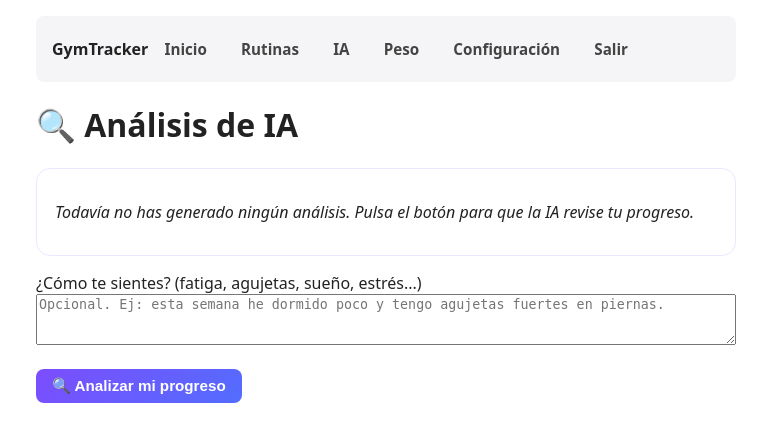
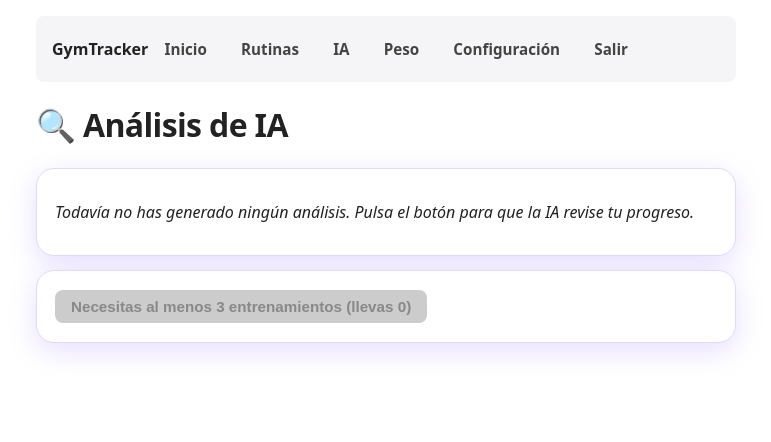
Before and after one commit to jaimemorenov621-cmyk/gym-tracker, a Flask app: page /ai/analysis in a window 1280 px wide. Shown: the top 442 px of the page, without its empty margins (254-1025 px from the left). Run offline with Flask 3, Linux system fonts and the light colour scheme; the visitor is signed in with stand-in values (Sample User, id 1); data that the repository does not hold is empty.

Commit message:
Mínimo de 3 entrenamientos para IA y rediseño de IA/Peso/Configuración
request_ai_analysis() ya no genera un análisis con menos de
MIN_WORKOUTS_FOR_AI_ANALYSIS (3) entrenamientos registrados -- guard
en servidor además del botón deshabilitado en la plantilla, mismo
patrón que el límite semanal ya existente.

ai_analysis.html, weight.html y settings.html pasan al mismo estilo
"Whoop" que el resto de la app (tarjetas elevadas, título en negrita).
settings.html, que no tenía ninguna tarjeta, se agrupa en 3 secciones
claras (preferencias de entrenamiento, perfil, racha).

```diff
--- a/app/routes.py
+++ b/app/routes.py
@@ -702,9 +702,17 @@ def delete_weight_entry(entry_id):
     return redirect(url_for("weight"))
 
 
+MIN_WORKOUTS_FOR_AI_ANALYSIS = 3
+
+
 @app.route("/ai/analysis")
 @login_required
 def ai_analysis():
+    total_workouts = db.session.scalar(
+        sa.select(sa.func.count())
+        .select_from(Workout)
+        .where(Workout.user_id == current_user.id)
+    )
     latest = db.session.scalar(
         sa.select(AiAnalysis)
         .where(AiAnalysis.user_id == current_user.id)
@@ -736,6 +744,8 @@ def ai_analysis():
         latest=latest,
         analysis=analysis,
         next_available=next_available,
+        total_workouts=total_workouts,
+        min_workouts=MIN_WORKOUTS_FOR_AI_ANALYSIS,
         checkin_form=AiCheckinForm(),
     )
 
@@ -752,6 +762,18 @@ def request_ai_analysis():
     )
     if has_recent:
         flash("Ya generaste un análisis esta semana. Vuelve a intentarlo más adelante.")
+        return redirect(url_for("ai_analysis"))
+
+    total_workouts = db.session.scalar(
+        sa.select(sa.func.count())
+        .select_from(Workout)
+        .where(Workout.user_id == current_user.id)
+    )
+    if total_workouts < MIN_WORKOUTS_FOR_AI_ANALYSIS:
+        flash(
+            f"Necesitas al menos {MIN_WORKOUTS_FOR_AI_ANALYSIS} entrenamientos registrados "
+            f"para generar un análisis (llevas {total_workouts})."
+        )
         return redirect(url_for("ai_analysis"))
 
     try:
--- a/app/templates/ai_analysis.html
+++ b/app/templates/ai_analysis.html
@@ -1,16 +1,16 @@
 {% extends "base.html" %}
 {% block content %}
-    <h1>🔍 Análisis de IA</h1>
+    <h1 style="font-weight:800; letter-spacing:-0.02em;">🔍 Análisis de IA</h1>
 
     {% if latest %}
         <p class="pill">📅 {{ latest.created_at.strftime('%d/%m/%Y %H:%M') }}</p>
 
         {% if analysis %}
-            <div class="card analysis-summary">
+            <div class="card card-elevated analysis-summary">
                 {{ analysis.resumen }}
             </div>
 
-            <div class="card analysis-section analysis-fortalezas">
+            <div class="card card-elevated analysis-section analysis-fortalezas">
                 <h3>💪 Fortalezas</h3>
                 {% if analysis.fortalezas %}
                     <ul>
@@ -21,7 +21,7 @@
                 {% endif %}
             </div>
 
-            <div class="card analysis-section analysis-areas-mejora">
+            <div class="card card-elevated analysis-section analysis-areas-mejora">
                 <h3>⚠️ Áreas de mejora</h3>
                 {% if analysis.areas_mejora %}
                     <ul>
@@ -32,7 +32,7 @@
                 {% endif %}
             </div>
 
-            <div class="card analysis-section analysis-proximos-pasos">
+            <div class="card card-elevated analysis-section analysis-proximos-pasos">
                 <h3>🎯 Próximos pasos</h3>
                 {% if analysis.proximos_pasos %}
                     <ol>
@@ -43,28 +43,32 @@
                 {% endif %}
             </div>
         {% else %}
-            <div class="card">
+            <div class="card card-elevated">
                 <div class="notes-box" style="white-space:pre-wrap;">{{ latest.content }}</div>
             </div>
         {% endif %}
     {% else %}
-        <div class="card">
+        <div class="card card-elevated">
             <p><em>Todavía no has generado ningún análisis. Pulsa el botón para que la IA revise tu progreso.</em></p>
         </div>
     {% endif %}
 
+    <div class="card card-elevated">
         <form action="{{ url_for('request_ai_analysis') }}" method="post">
             {{ checkin_form.hidden_tag() }}
-        {% if not next_available %}
+            {% if not next_available and total_workouts >= min_workouts %}
                 <p>
                     {{ checkin_form.how_you_feel.label }}<br>
                     {{ checkin_form.how_you_feel(rows=3, style="width:100%; box-sizing:border-box;", placeholder="Opcional. Ej: esta semana he dormido poco y tengo agujetas fuertes en piernas.") }}
                 </p>
             {% endif %}
-        {% if next_available %}
+            {% if total_workouts < min_workouts %}
+                <button type="submit" class="btn" disabled>Necesitas al menos {{ min_workouts }} entrenamientos (llevas {{ total_workouts }})</button>
+            {% elif next_available %}
                 <button type="submit" class="btn" disabled>Disponible el {{ next_available.strftime('%d/%m/%Y') }}</button>
             {% else %}
                 <input type="submit" value="🔍 Analizar mi progreso" class="btn">
             {% endif %}
         </form>
+    </div>
 {% endblock %}
```
Also changed, not shown: app/templates/settings.html (+14 -3 lines), app/templates/weight.html (+5 -5 lines). Lines whose indentation alone changed are shown as unchanged.
